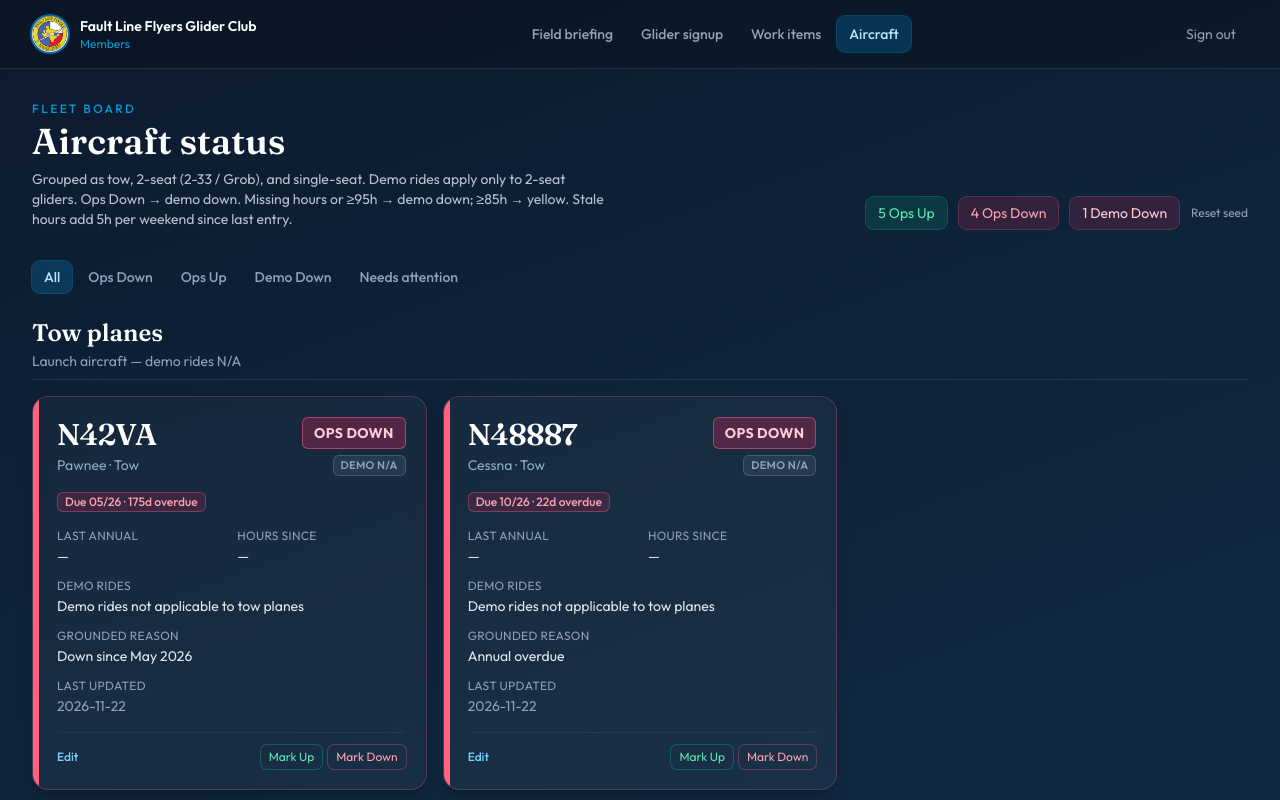
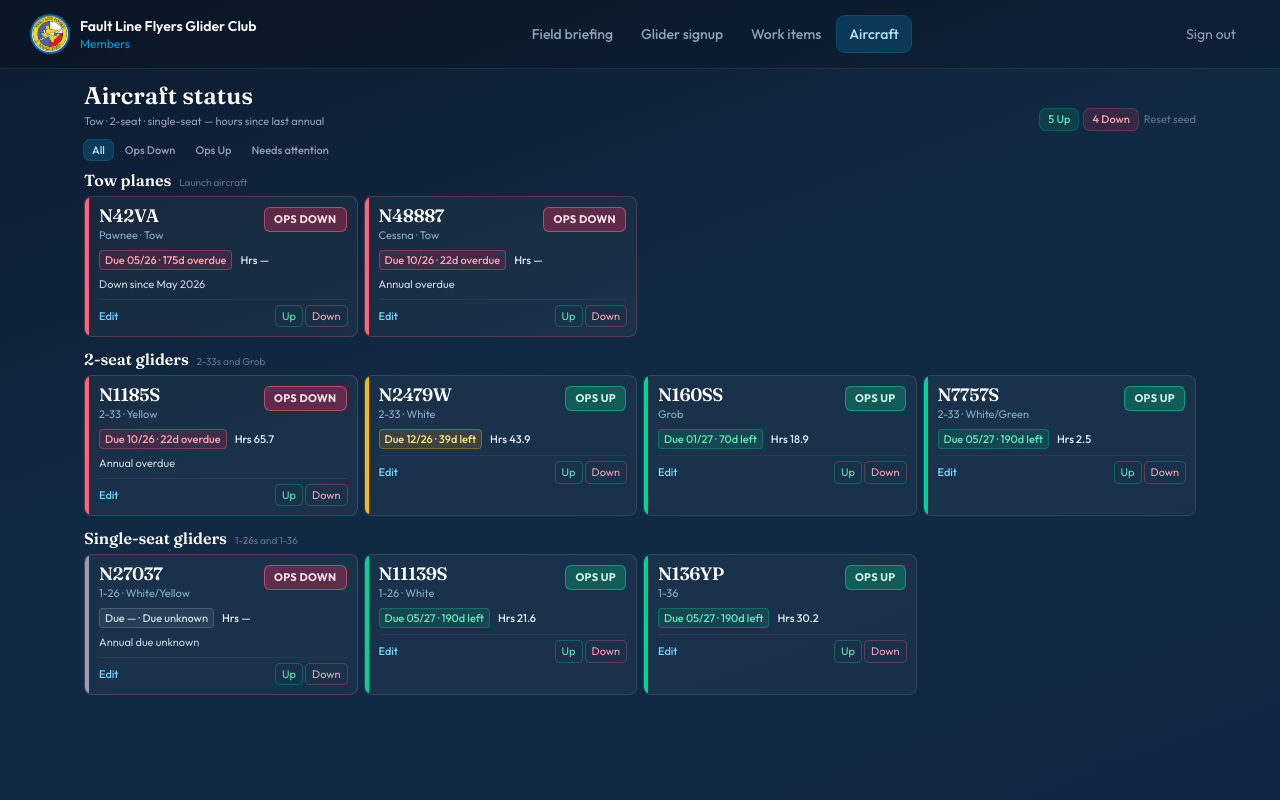
Before and after one commit to rwallis/glider-club-ops, a React (Vite) app: page /members/aircraft in a window 1280 px wide. Shown: the top 800 px of the page. Built offline with nearby package versions, Linux system fonts and the light colour scheme.

Commit message:
Compact the aircraft board and remove Demo Rides from the UI.
Keep tow / 2-seat / single-seat sections and hours since annual in a denser one-page layout.

Co-authored-by: Cursor <cursoragent@cursor.com>

```diff
--- a/src/pages/MembersAircraftPage.tsx
+++ b/src/pages/MembersAircraftPage.tsx
@@ -1,30 +1,23 @@
 import { useMemo, useState } from 'react'
-import type { AircraftRecord, AnnualUrgency, DemoRidesStatus } from '../data/aircraftFleet'
+import type { AircraftRecord, AnnualUrgency } from '../data/aircraftFleet'
 import { useAircraftFleet } from '../context/AircraftFleetContext'
 import { annualUrgency, daysUntilDue, formatDaysLabel } from '../utils/annualDue'
-import {
-  assessDemoRides,
-  fleetBoardSection,
-  type FleetBoardSection,
-} from '../utils/demoRides'
+import { fleetBoardSection, type FleetBoardSection } from '../utils/fleetBoard'
 
-type BoardFilter = 'all' | 'up' | 'down' | 'attention' | 'demo-down'
+type BoardFilter = 'all' | 'up' | 'down' | 'attention'
 
-const SECTION_META: Record<
-  FleetBoardSection,
-  { title: string; blurb: string }
-> = {
+const SECTION_META: Record<FleetBoardSection, { title: string; blurb: string }> = {
   tow: {
     title: 'Tow planes',
-    blurb: 'Launch aircraft — demo rides N/A',
+    blurb: 'Launch aircraft',
   },
   'two-seat': {
     title: '2-seat gliders',
-    blurb: '2-33s and Grob — demo rides apply',
+    blurb: '2-33s and Grob',
   },
   'single-seat': {
     title: 'Single-seat gliders',
-    blurb: '1-26s and 1-36 — demo rides N/A',
+    blurb: '1-26s and 1-36',
   },
 }
 
@@ -32,49 +25,23 @@ const SECTION_ORDER: FleetBoardSection[] = ['tow', 'two-seat', 'single-seat']
 
 const URGENCY_STYLES: Record<
   AnnualUrgency,
-  { bar: string; chip: string; label: string }
+  { bar: string; chip: string }
 > = {
   green: {
     bar: 'bg-emerald-400',
     chip: 'bg-emerald-500/15 text-emerald-300 ring-emerald-400/30',
-    label: 'Current',
   },
   amber: {
     bar: 'bg-amber-400',
     chip: 'bg-amber-500/15 text-amber-200 ring-amber-400/35',
-    label: 'Due soon',
   },
   red: {
     bar: 'bg-rose-400',
     chip: 'bg-rose-500/15 text-rose-300 ring-rose-400/35',
-    label: 'Overdue / critical',
   },
   unknown: {
     bar: 'bg-slate-400',
     chip: 'bg-slate-500/20 text-slate-300 ring-slate-400/30',
-    label: 'Unknown',
-  },
-}
-
-const DEMO_STYLES: Record<
-  DemoRidesStatus,
-  { chip: string; label: string }
-> = {
-  up: {
-    chip: 'bg-emerald-500/20 text-emerald-300 ring-emerald-400/40',
-    label: 'Demo Up',
-  },
-  caution: {
-    chip: 'bg-amber-500/20 text-amber-200 ring-amber-400/40',
-    label: 'Demo Caution',
-  },
-  down: {
-    chip: 'bg-rose-500/20 text-rose-300 ring-rose-400/40',
-    label: 'Demo Down',
-  },
-  na: {
-    chip: 'bg-slate-500/20 text-slate-400 ring-slate-400/30',
-    label: 'Demo N/A',
   },
 }
 
@@ -96,113 +63,63 @@ function AircraftCard({ aircraft }: { aircraft: AircraftRecord }) {
   const urgency = annualUrgency(aircraft.dueMmYy)
   const days = daysUntilDue(aircraft.dueMmYy)
   const urgencyUi = URGENCY_STYLES[urgency]
-  const demo = assessDemoRides(aircraft)
-  const demoUi = DEMO_STYLES[demo.status]
   const subtitle = [aircraft.type, aircraft.color, aircraft.category === 'tow' ? 'Tow' : null]
     .filter(Boolean)
     .join(' · ')
 
   return (
     <article
-      className={`relative overflow-hidden rounded-2xl border bg-white/[0.04] shadow-lg shadow-black/20 backdrop-blur-sm ${
-        aircraft.status === 'Down' || demo.status === 'down'
-          ? 'border-rose-400/25'
-          : demo.status === 'caution'
-            ? 'border-amber-400/25'
-            : 'border-white/10'
+      className={`relative overflow-hidden rounded-lg border bg-white/[0.04] ${
+        aircraft.status === 'Down' ? 'border-rose-400/25' : 'border-white/10'
       }`}
     >
-      <div className={`absolute inset-y-0 left-0 w-1.5 ${urgencyUi.bar}`} aria-hidden />
+      <div className={`absolute inset-y-0 left-0 w-1 ${urgencyUi.bar}`} aria-hidden />
 
-      <div className="space-y-4 p-4 pl-5 sm:p-5 sm:pl-6">
-        <div className="flex items-start justify-between gap-3">
-          <div>
-            <h2 className="font-display text-2xl tracking-tight text-white sm:text-3xl">
+      <div className="space-y-1.5 p-2.5 pl-3.5">
+        <div className="flex items-start justify-between gap-2">
+          <div className="min-w-0">
+            <h2 className="font-display text-lg leading-none tracking-tight text-white">
               {aircraft.tail}
             </h2>
-            <p className="mt-0.5 text-sm text-sky-200/70">{subtitle}</p>
+            <p className="mt-0.5 truncate text-[11px] text-sky-200/70">{subtitle}</p>
           </div>
-          <div className="flex shrink-0 flex-col items-end gap-1.5">
           <span
-              className={`rounded-md px-3 py-1.5 text-sm font-bold uppercase tracking-wide ring-1 ring-inset ${
+            className={`shrink-0 rounded-md px-2.5 py-1 text-[11px] font-bold uppercase tracking-wide ring-1 ring-inset ${
               aircraft.status === 'Up'
-                  ? 'bg-emerald-500/25 text-emerald-200 ring-emerald-400/50'
-                  : 'bg-rose-500/25 text-rose-200 ring-rose-400/50'
+                ? 'bg-emerald-500/30 text-emerald-100 ring-emerald-400/55'
+                : 'bg-rose-500/30 text-rose-100 ring-rose-400/55'
             }`}
           >
             Ops {aircraft.status}
           </span>
-            <span
-              className={`rounded-md px-2 py-0.5 text-[11px] font-semibold uppercase tracking-wide ring-1 ring-inset ${demoUi.chip}`}
-              title={demo.detail}
-            >
-              {demoUi.label}
-            </span>
-          </div>
         </div>
 
-        <div className="flex flex-wrap items-center gap-2">
+        <div className="flex flex-wrap items-center gap-x-2 gap-y-1 text-[11px]">
           <span
-            className={`inline-flex items-center rounded-md px-2 py-0.5 text-xs font-medium ring-1 ring-inset ${urgencyUi.chip}`}
+            className={`inline-flex items-center rounded px-1.5 py-0.5 font-medium ring-1 ring-inset ${urgencyUi.chip}`}
           >
             Due {aircraft.dueMmYy ?? '—'} · {formatDaysLabel(days)}
           </span>
+          <span className="font-medium text-slate-200">
+            Hrs {aircraft.hoursSinceAnnual != null ? aircraft.hoursSinceAnnual : '—'}
+          </span>
         </div>
 
-        <dl className="grid grid-cols-2 gap-3 text-sm">
-          <div>
-            <dt className="text-xs uppercase tracking-wide text-slate-400">Last annual</dt>
-            <dd className="mt-0.5 text-slate-200">{aircraft.lastAnnual ?? '—'}</dd>
-          </div>
-          <div>
-            <dt className="text-xs uppercase tracking-wide text-slate-400">Hours since</dt>
-            <dd className="mt-0.5 text-slate-200">
-              {aircraft.hoursSinceAnnual != null ? aircraft.hoursSinceAnnual : '—'}
-              {demo.estimatedExtraHours > 0 ? (
-                <span className="block text-xs text-amber-200/80">
-                  ~{demo.effectiveHours?.toFixed(1)} est. (+{demo.estimatedExtraHours} weekends)
-                </span>
+        {aircraft.status === 'Down' ? (
+          <p className="truncate text-[11px] text-slate-300">
+            {aircraft.reasonGrounded || <span className="text-amber-300">Needs reason</span>}
+          </p>
         ) : null}
-            </dd>
-          </div>
-          <div className="col-span-2">
-            <dt className="text-xs uppercase tracking-wide text-slate-400">Demo rides</dt>
-            <dd className="mt-0.5 text-slate-200">{demo.detail}</dd>
-          </div>
-          <div className="col-span-2">
-            <dt className="text-xs uppercase tracking-wide text-slate-400">Grounded reason</dt>
-            <dd className="mt-0.5 text-slate-200">
-              {aircraft.status === 'Down' ? (
-                aircraft.reasonGrounded ? (
-                  aircraft.reasonGrounded
-                ) : (
-                  <span className="text-amber-300">Needs reason</span>
-                )
-              ) : (
-                '—'
-              )}
-            </dd>
-          </div>
-          <div className="col-span-2">
-            <dt className="text-xs uppercase tracking-wide text-slate-400">Last updated</dt>
-            <dd className="mt-0.5 text-slate-400">
-              {aircraft.lastUpdated ?? '—'}
-              {aircraft.hoursLastEntered
-                ? ` · hours entered ${aircraft.hoursLastEntered}`
-                : ''}
-            </dd>
-          </div>
-        </dl>
 
-        <div className="flex items-center justify-between gap-2 border-t border-white/5 pt-3">
+        <div className="flex items-center justify-between gap-2 border-t border-white/5 pt-1.5 print:hidden">
           <button
             type="button"
             onClick={() => setEditing((v) => !v)}
-            className="text-xs font-medium text-sky-300 hover:text-sky-200"
+            className="text-[11px] font-medium text-sky-300 hover:text-sky-200"
           >
             {editing ? 'Close' : 'Edit'}
           </button>
-          <div className="flex gap-1.5">
+          <div className="flex gap-1">
             <button
               type="button"
               onClick={() =>
@@ -211,9 +128,9 @@ function AircraftCard({ aircraft }: { aircraft: AircraftRecord }) {
                   reasonGrounded: null,
                 })
               }
-              className="rounded-md px-2 py-1 text-xs text-emerald-300 ring-1 ring-emerald-400/30 hover:bg-emerald-500/10"
+              className="rounded px-1.5 py-0.5 text-[11px] text-emerald-300 ring-1 ring-emerald-400/30 hover:bg-emerald-500/10"
             >
-              Mark Up
+              Up
             </button>
             <button
               type="button"
@@ -223,19 +140,19 @@ function AircraftCard({ aircraft }: { aircraft: AircraftRecord }) {
                   reasonGrounded: aircraft.reasonGrounded || 'Needs reason',
                 })
               }
-              className="rounded-md px-2 py-1 text-xs text-rose-300 ring-1 ring-rose-400/30 hover:bg-rose-500/10"
+              className="rounded px-1.5 py-0.5 text-[11px] text-rose-300 ring-1 ring-rose-400/30 hover:bg-rose-500/10"
             >
-              Mark Down
+              Down
             </button>
           </div>
         </div>
 
         {editing ? (
-          <div className="space-y-3 rounded-xl bg-black/25 p-3 ring-1 ring-white/10">
-            <label className="block text-xs text-slate-400">
+          <div className="space-y-1.5 rounded-md bg-black/25 p-2 ring-1 ring-white/10 print:hidden">
+            <label className="block text-[11px] text-slate-400">
               Annual due (MM/YY)
               <input
-                className="mt-1 w-full rounded-lg border border-white/10 bg-white/5 px-3 py-2 text-sm text-white outline-none focus:border-sky-400/50"
+                className="mt-0.5 w-full rounded-md border border-white/10 bg-white/5 px-2 py-1 text-sm text-white outline-none focus:border-sky-400/50"
                 defaultValue={aircraft.dueMmYy ?? ''}
                 placeholder="05/27"
                 onBlur={(e) => {
@@ -246,10 +163,10 @@ function AircraftCard({ aircraft }: { aircraft: AircraftRecord }) {
                 }}
               />
             </label>
-            <label className="block text-xs text-slate-400">
+            <label className="block text-[11px] text-slate-400">
               Last annual
               <input
-                className="mt-1 w-full rounded-lg border border-white/10 bg-white/5 px-3 py-2 text-sm text-white outline-none focus:border-sky-400/50"
+                className="mt-0.5 w-full rounded-md border border-white/10 bg-white/5 px-2 py-1 text-sm text-white outline-none focus:border-sky-400/50"
                 defaultValue={aircraft.lastAnnual ?? ''}
                 placeholder="05/25"
                 onBlur={(e) => {
@@ -260,15 +177,15 @@ function AircraftCard({ aircraft }: { aircraft: AircraftRecord }) {
                 }}
               />
             </label>
-            <label className="block text-xs text-slate-400">
+            <label className="block text-[11px] text-slate-400">
               Hours since last annual
               <input
                 type="number"
                 min={0}
                 step={0.1}
-                className="mt-1 w-full rounded-lg border border-white/10 bg-white/5 px-3 py-2 text-sm text-white outline-none focus:border-sky-400/50"
+                className="mt-0.5 w-full rounded-md border border-white/10 bg-white/5 px-2 py-1 text-sm text-white outline-none focus:border-sky-400/50"
                 defaultValue={aircraft.hoursSinceAnnual ?? ''}
-                placeholder="Required for demo rides"
+                placeholder="0.0"
                 onBlur={(e) => {
                   const raw = e.target.value.trim()
                   const next = raw === '' ? null : Number(raw)
@@ -278,10 +195,10 @@ function AircraftCard({ aircraft }: { aircraft: AircraftRecord }) {
                 }}
               />
             </label>
-            <label className="block text-xs text-slate-400">
+            <label className="block text-[11px] text-slate-400">
               Reason grounded
               <input
-                className="mt-1 w-full rounded-lg border border-white/10 bg-white/5 px-3 py-2 text-sm text-white outline-none focus:border-sky-400/50"
+                className="mt-0.5 w-full rounded-md border border-white/10 bg-white/5 px-2 py-1 text-sm text-white outline-none focus:border-sky-400/50"
                 defaultValue={aircraft.reasonGrounded ?? ''}
                 placeholder={aircraft.status === 'Down' ? 'Required when Down' : '—'}
                 onBlur={(e) => {
@@ -309,18 +226,9 @@ export function MembersAircraftPage() {
     return sorted.filter((a) => {
       if (filter === 'up') return a.status === 'Up'
       if (filter === 'down') return a.status === 'Down'
-      if (filter === 'demo-down') return assessDemoRides(a).status === 'down'
       if (filter === 'attention') {
         const u = annualUrgency(a.dueMmYy)
-        const demo = assessDemoRides(a)
-        return (
-          a.status === 'Down' ||
-          u === 'red' ||
-          u === 'amber' ||
-          u === 'unknown' ||
-          demo.status === 'down' ||
-          demo.status === 'caution'
-        )
+        return a.status === 'Down' || u === 'red' || u === 'amber' || u === 'unknown'
       }
       return true
     })
@@ -336,49 +244,41 @@ export function MembersAircraftPage() {
 
   const upCount = fleet.filter((a) => a.status === 'Up').length
   const downCount = fleet.filter((a) => a.status === 'Down').length
-  const demoDownCount = fleet.filter((a) => assessDemoRides(a).status === 'down').length
 
   return (
-    <main className="mx-auto max-w-7xl px-4 py-8 sm:px-6 lg:px-8">
-      <div className="mb-8 flex flex-col gap-4 sm:flex-row sm:items-end sm:justify-between">
-        <div>
-          <p className="text-xs font-medium uppercase tracking-[0.2em] text-sky-400/80">
-            Fleet board
-          </p>
-          <h1 className="font-display mt-1 text-3xl text-white sm:text-4xl">Aircraft status</h1>
-          <p className="mt-2 max-w-xl text-sm text-slate-300/90">
-            Grouped as tow, 2-seat (2-33 / Grob), and single-seat. Demo rides apply only to 2-seat
-            gliders. Ops Down → demo down. Missing hours or ≥95h → demo down; ≥85h → yellow. Stale
-            hours add 5h per weekend since last entry.
+    <main className="mx-auto max-w-6xl px-3 py-3 sm:px-4 lg:px-5 print:max-w-none print:px-2 print:py-1">
+      <div className="mb-2.5 flex flex-wrap items-end justify-between gap-2">
+        <div className="min-w-0">
+          <h1 className="font-display text-xl leading-tight text-white sm:text-2xl">
+            Aircraft status
+          </h1>
+          <p className="mt-0.5 text-[11px] text-slate-400">
+            Tow · 2-seat · single-seat — hours since last annual
           </p>
         </div>
-        <div className="flex flex-wrap items-center gap-3 text-sm">
-          <span className="rounded-lg bg-emerald-500/15 px-3 py-1.5 text-emerald-300 ring-1 ring-emerald-400/30">
-            {upCount} Ops Up
+        <div className="flex flex-wrap items-center gap-1.5 text-[11px]">
+          <span className="rounded-md bg-emerald-500/15 px-2 py-0.5 font-medium text-emerald-300 ring-1 ring-emerald-400/30">
+            {upCount} Up
           </span>
-          <span className="rounded-lg bg-rose-500/15 px-3 py-1.5 text-rose-300 ring-1 ring-rose-400/30">
-            {downCount} Ops Down
-          </span>
-          <span className="rounded-lg bg-rose-500/15 px-3 py-1.5 text-rose-200 ring-1 ring-rose-400/30">
-            {demoDownCount} Demo Down
+          <span className="rounded-md bg-rose-500/15 px-2 py-0.5 font-medium text-rose-300 ring-1 ring-rose-400/30">
+            {downCount} Down
           </span>
           <button
             type="button"
             onClick={resetToSeed}
-            className="text-xs text-slate-400 underline-offset-2 hover:text-slate-200 hover:underline"
+            className="text-slate-500 underline-offset-2 hover:text-slate-300 hover:underline print:hidden"
           >
             Reset seed
           </button>
         </div>
       </div>
 
-      <div className="mb-6 flex flex-wrap gap-1">
+      <div className="mb-2 flex flex-wrap gap-1 print:hidden">
         {(
           [
             ['all', 'All'],
             ['down', 'Ops Down'],
             ['up', 'Ops Up'],
-            ['demo-down', 'Demo Down'],
             ['attention', 'Needs attention'],
           ] as const
         ).map(([id, label]) => (
@@ -386,7 +286,7 @@ export function MembersAircraftPage() {
             key={id}
             type="button"
             onClick={() => setFilter(id)}
-            className={`rounded-lg px-3 py-1.5 text-sm font-medium transition ${
+            className={`rounded-md px-2 py-0.5 text-[11px] font-medium transition ${
               filter === id
                 ? 'bg-sky-500/20 text-sky-200 ring-1 ring-sky-400/30'
                 : 'text-slate-400 hover:bg-white/5 hover:text-white'
@@ -397,19 +297,19 @@ export function MembersAircraftPage() {
         ))}
       </div>
 
-      <div className="space-y-10">
+      <div className="space-y-2.5">
         {sections.map((section) => (
           <section key={section.id} aria-labelledby={`fleet-section-${section.id}`}>
-            <div className="mb-4 border-b border-white/10 pb-2">
+            <div className="mb-1 flex items-baseline gap-2">
               <h2
                 id={`fleet-section-${section.id}`}
-                className="font-display text-xl text-white sm:text-2xl"
+                className="font-display text-sm text-white sm:text-base"
               >
                 {section.title}
               </h2>
-              <p className="mt-0.5 text-sm text-slate-400">{section.blurb}</p>
+              <p className="text-[10px] text-slate-500">{section.blurb}</p>
             </div>
-            <div className="grid gap-4 sm:grid-cols-2 xl:grid-cols-3">
+            <div className="grid grid-cols-2 gap-1.5 md:grid-cols-3 lg:grid-cols-4">
               {section.aircraft.map((aircraft) => (
                 <AircraftCard key={aircraft.id} aircraft={aircraft} />
               ))}
@@ -419,7 +319,7 @@ export function MembersAircraftPage() {
       </div>
 
       {visible.length === 0 ? (
-        <p className="mt-8 text-center text-sm text-slate-400">No aircraft in this filter.</p>
+        <p className="mt-4 text-center text-sm text-slate-400">No aircraft in this filter.</p>
       ) : null}
     </main>
   )
--- a/src/utils/demoRides.ts
+++ b/src/utils/demoRides.ts
@@ -1,4 +1,8 @@
 import type { AircraftRecord, DemoRidesStatus } from '../data/aircraftFleet'
+import { fleetBoardSection } from './fleetBoard'
+
+export type { FleetBoardSection } from './fleetBoard'
+export { fleetBoardSection }
 
 /** Hard stop for demo rides (hours since last annual). */
 export const DEMO_RIDES_DOWN_HOURS = 95
@@ -9,19 +13,7 @@ export const DEMO_RIDES_HOURS_PER_WEEKEND = 5
 
 /** Demo rides only on 2-seat demo-capable types (2-33s and Grob). */
 export function isDemoCapableType(type: string): boolean {
-  const t = type.trim().toLowerCase()
-  return t.includes('2-33') || t.includes('grob')
-}
-
-export type FleetBoardSection = 'tow' | 'two-seat' | 'single-seat'
-
-/** Board sections: tow planes, 2-seat demo gliders, single-seat. */
-export function fleetBoardSection(
-  aircraft: Pick<AircraftRecord, 'category' | 'type'>
-): FleetBoardSection {
-  if (aircraft.category === 'tow') return 'tow'
-  if (isDemoCapableType(aircraft.type)) return 'two-seat'
-  return 'single-seat'
+  return fleetBoardSection({ category: 'glider', type }) === 'two-seat'
 }
 
 function startOfLocalDay(d: Date) {
--- /dev/null
+++ b/src/utils/fleetBoard.ts
@@ -0,0 +1,17 @@
+import type { AircraftRecord } from '../data/aircraftFleet'
+
+export type FleetBoardSection = 'tow' | 'two-seat' | 'single-seat'
+
+function isTwoSeatGliderType(type: string): boolean {
+  const t = type.trim().toLowerCase()
+  return t.includes('2-33') || t.includes('grob')
+}
+
+/** Board sections: tow planes, 2-seat gliders, single-seat. */
+export function fleetBoardSection(
+  aircraft: Pick<AircraftRecord, 'category' | 'type'>
+): FleetBoardSection {
+  if (aircraft.category === 'tow') return 'tow'
+  if (isTwoSeatGliderType(aircraft.type)) return 'two-seat'
+  return 'single-seat'
+}
```
Lines whose indentation alone changed are shown as unchanged.
